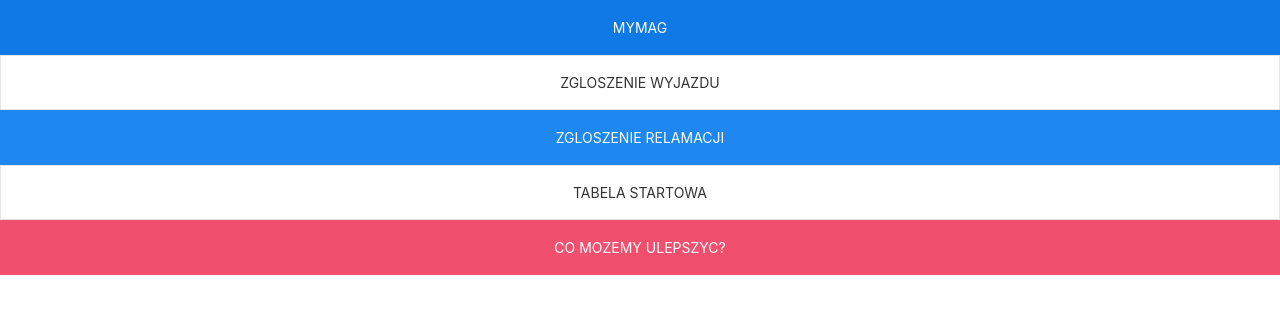
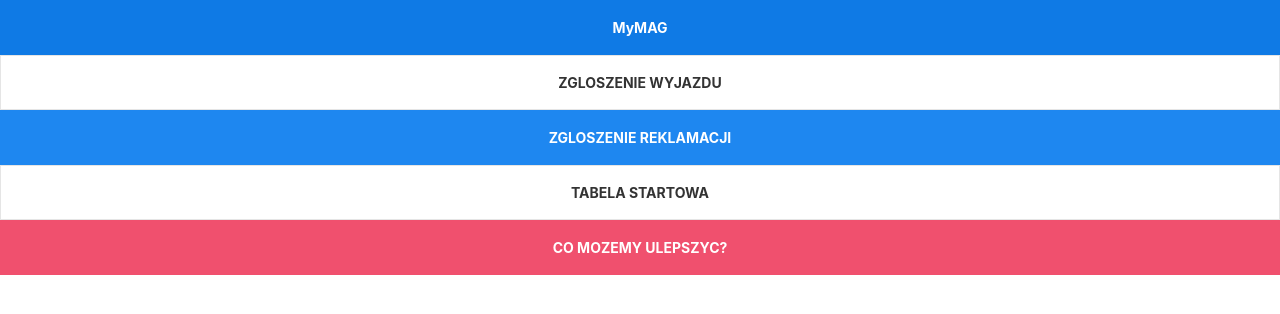
Before and after one commit to ai-tsuba/magtrans, a plain HTML site: page index.html in a window 1280 px wide. Drawn offline with nearby package versions, Linux system fonts and the light colour scheme.

Commit message:
#правки

```diff
--- a/index.html
+++ b/index.html
@@ -3,7 +3,7 @@
   <head>
     <meta charset="utf-8" />
     <title>MaxTrans</title>
-    <meta name="description" content="max-trans" />
+    <meta name="description" content="Magtrans" />
     <meta name="viewport" content="width=device-width, initial-scale=1, user-scalable=no">
     <link rel="stylesheet" type="text/css" href="css/style.css" />
     <!-- UIkit CSS -->
@@ -18,8 +18,9 @@
     <script src="js/script.js"></script>
   </head>
   <body>
+    <div class="uk-text-bolder">
     <button
-      class="uk-button uk-button-primary uk-width-1-1 uk-button-large"
+      class="uk-button uk-button-primary uk-width-1-1 uk-button-large uk-text-capitalize"
       onclick="location.href='https://zlecenia.magtrans.eu/'"
     >
       MyMAG
@@ -28,7 +29,7 @@
       Zgloszenie wyjazdu
     </button>
     <button class="uk-button uk-width-1-1 uk-button-primary uk-button-large uk-text-truncate" onclick="location.href='https://docs.google.com/forms/d/e/1FAIpQLSedsVIdMLieYd7t4X8D6-kBnT2Ik0q1_EWNA8zsU8IeHIFPwA/viewform'">
-      Zgloszenie relamacji
+      Zgloszenie reklamacji
     </button>
     <button class="uk-button uk-width-1-1 uk-button-default uk-button-large uk-text-truncate">
       Tabela startowa
@@ -36,5 +37,6 @@
     <button class="uk-button uk-width-1-1 uk-button-danger uk-button-large uk-text-truncate">
       Co mozemy ulepszyc?
     </button>
+    </div>
   </body>
 </html>
```
